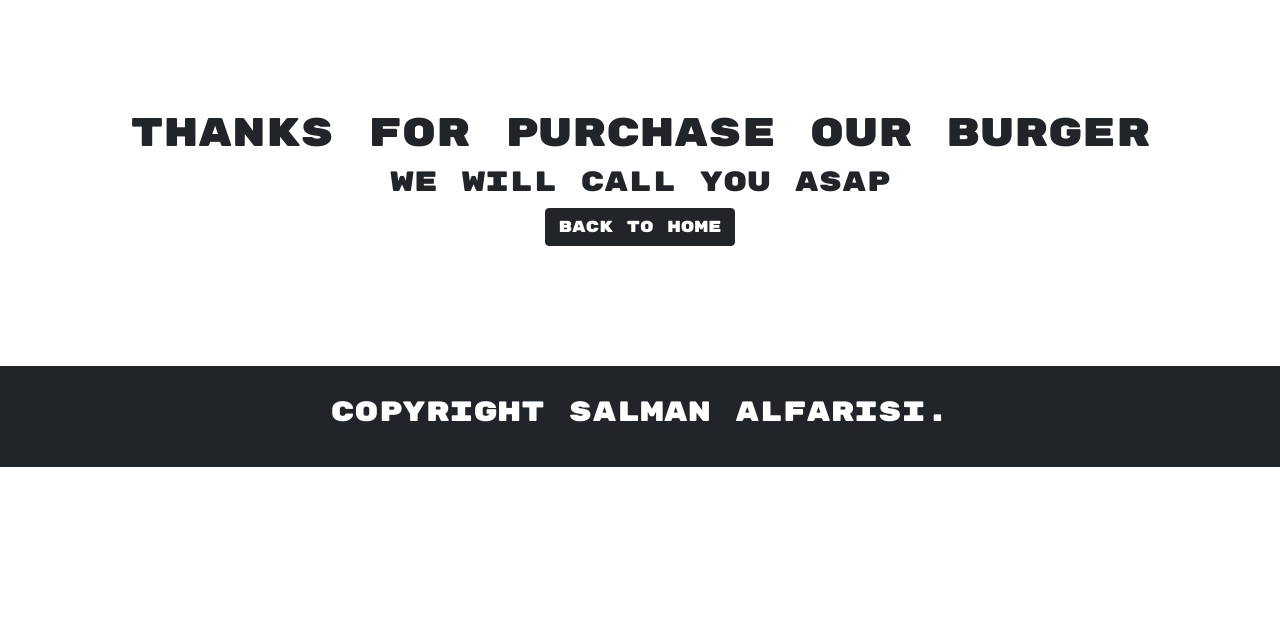
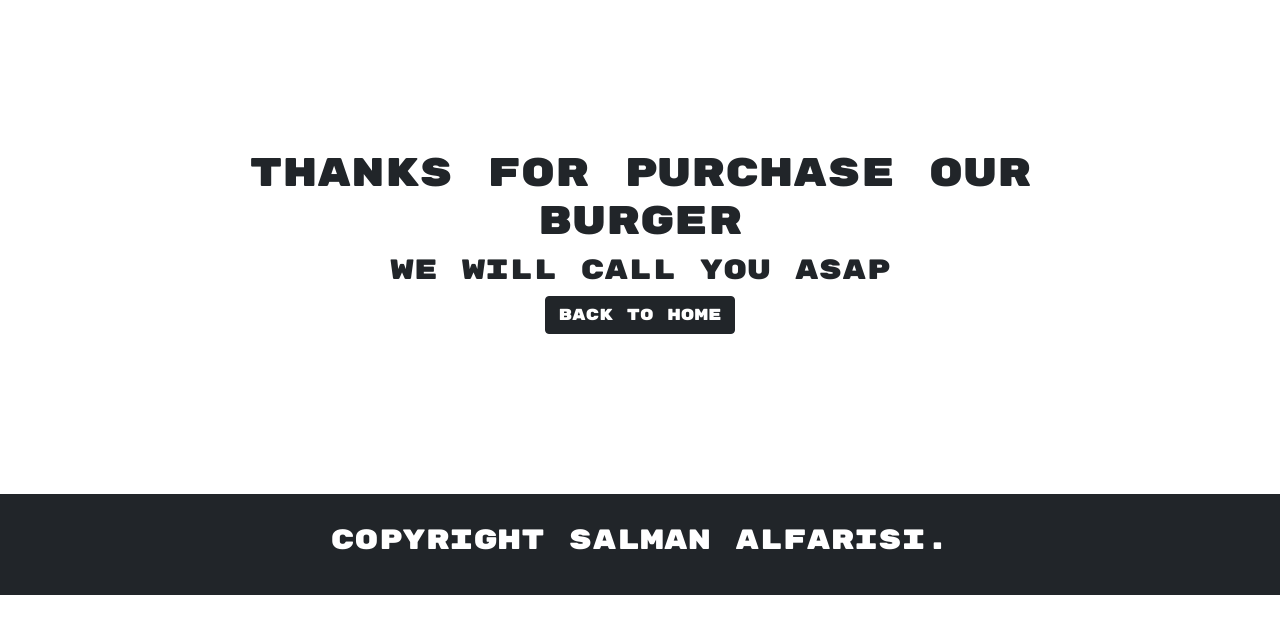
Before and after one commit to boks01/burgerzzz-website, a Flask app: page /done in a window 1280 px wide. Shown: the part 56-690 px from the top of the page. Run offline with Flask 2, Linux system fonts and the light colour scheme; data that the repository does not hold is empty; some libraries are stand-ins or nearby versions.

Commit message:
css checking

```diff
--- a/static/css/style.css
+++ b/static/css/style.css
@@ -59,6 +59,6 @@ body{
 }
 
 .done{
-    padding: 110px;
+    padding: 150px;
     text-align: center;
 }
```
Also changed, not shown: cart_data.db.
